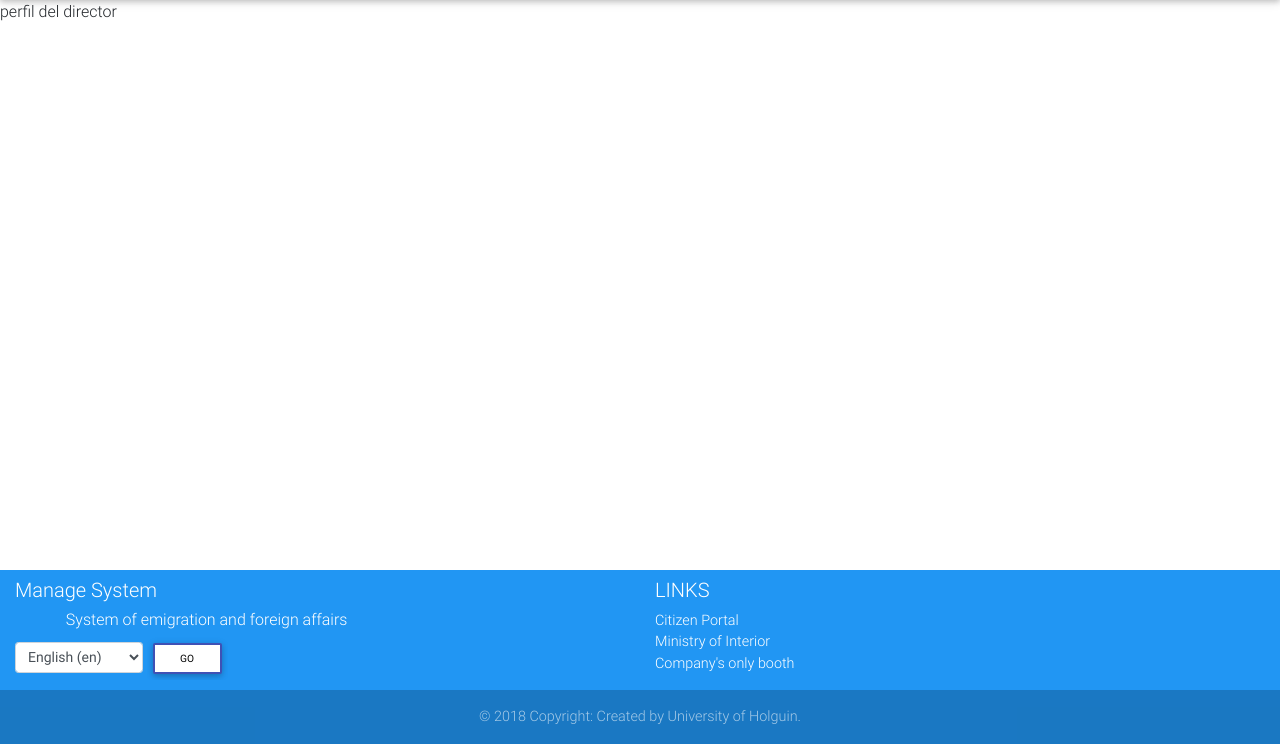
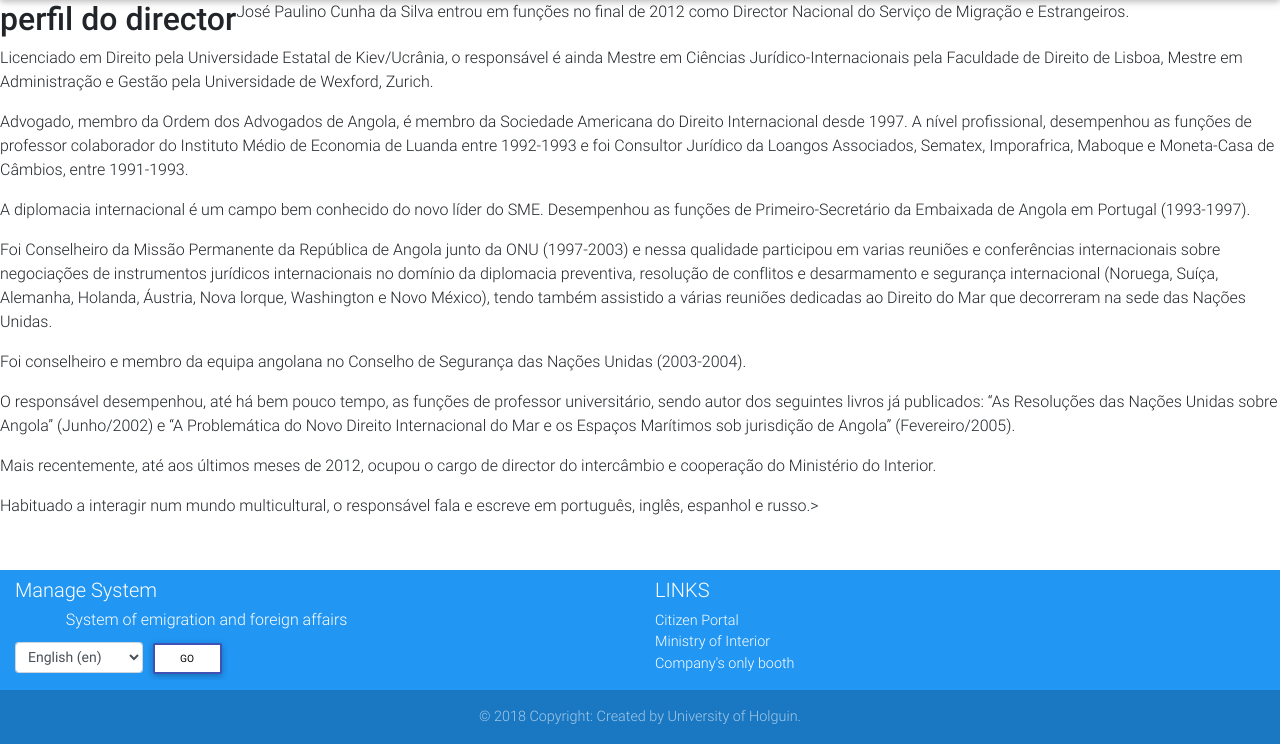
Before and after one commit to ragnarok22/smehla, a Django app: page /news/director/profile/ in a window 1280 px wide. Shown: the part 56-800 px from the top of the page. Run offline with Django 3.2, Linux system fonts and the light colour scheme; some libraries are stand-ins or nearby versions.

Commit message:
adicionando traducciones de los cambios

```diff
--- a/news/templates/news/director_profile.html
+++ b/news/templates/news/director_profile.html
@@ -7,9 +7,34 @@
 {% endblock %}
 
 {% block main %}
-    <div class="container-fluid">
+    <div class="container-fluid" xmlns="http://www.w3.org/1999/html">
         <div class="row">
-            perfil del director
+            <p align="center" >
+            <h2 class="h2 text-center">  perfil do director</h2> </p>
+
+
+            <p>  José Paulino Cunha da Silva entrou em funções no final de 2012 como Director Nacional do Serviço de Migração e Estrangeiros. </p>
+
+            <p>Licenciado em Direito pela Universidade Estatal de Kiev/Ucrânia, o responsável é ainda Mestre em Ciências Jurídico-Internacionais pela Faculdade de Direito de Lisboa, Mestre em Administração e Gestão pela Universidade de Wexford, Zurich. </p>
+
+
+<p>Advogado, membro da Ordem dos Advogados de Angola, é membro da Sociedade Americana do Direito Internacional desde 1997. A nível profissional, desempenhou as funções de professor colaborador do Instituto Médio de Economia de Luanda entre 1992-1993
+    e foi Consultor Jurídico da Loangos Associados, Sematex, Imporafrica, Maboque e Moneta-Casa de Câmbios, entre 1991-1993.</p>
+
+            <p> A diplomacia internacional é um campo bem conhecido do novo líder do SME. Desempenhou as funções de Primeiro-Secretário da Embaixada de Angola em Portugal (1993-1997).</p>
+
+            <p>Foi Conselheiro da Missão Permanente da República de Angola junto da ONU (1997-2003) e nessa qualidade participou em varias reuniões e conferências internacionais sobre negociações de instrumentos jurídicos internacionais
+                no domínio da diplomacia preventiva, resolução de conflitos e desarmamento e segurança internacional (Noruega, Suíça, Alemanha, Holanda, Áustria, Nova lorque, Washington e Novo México), tendo também assistido a várias reuniões dedicadas ao Direito do Mar que decorreram na sede das Nações Unidas.</p>
+
+            <p>Foi conselheiro e membro da equipa angolana no Conselho de Segurança das Nações Unidas (2003-2004).</p>
+
+            <p> O responsável desempenhou, até há bem pouco tempo, as funções de professor universitário, sendo autor dos seguintes livros já publicados: “As Resoluções das Nações Unidas sobre Angola” (Junho/2002) e “A Problemática do Novo Direito Internacional do Mar e os Espaços Marítimos sob jurisdição de Angola” (Fevereiro/2005).</p>
+
+            <p> Mais recentemente, até aos últimos meses de 2012, ocupou o cargo de director do intercâmbio e cooperação do Ministério do Interior.</p>
+
+<p>Habituado a interagir num mundo multicultural, o responsável fala e escreve em português, inglês, espanhol e russo.</p>>
+
+
         </div>
     </div>
 {% endblock %}
```
Also changed, not shown: accounts/locale/es/LC_MESSAGES/django.po, accounts/locale/pt/LC_MESSAGES/django.po, locale/es/LC_MESSAGES/django.po, locale/pt/LC_MESSAGES/django.po, news/locale/es/LC_MESSAGES/django.po, news/locale/pt/LC_MESSAGES/django.po, services/locale/es/LC_MESSAGES/django.po, services/locale/pt/LC_MESSAGES/django.po, 8 other files.
